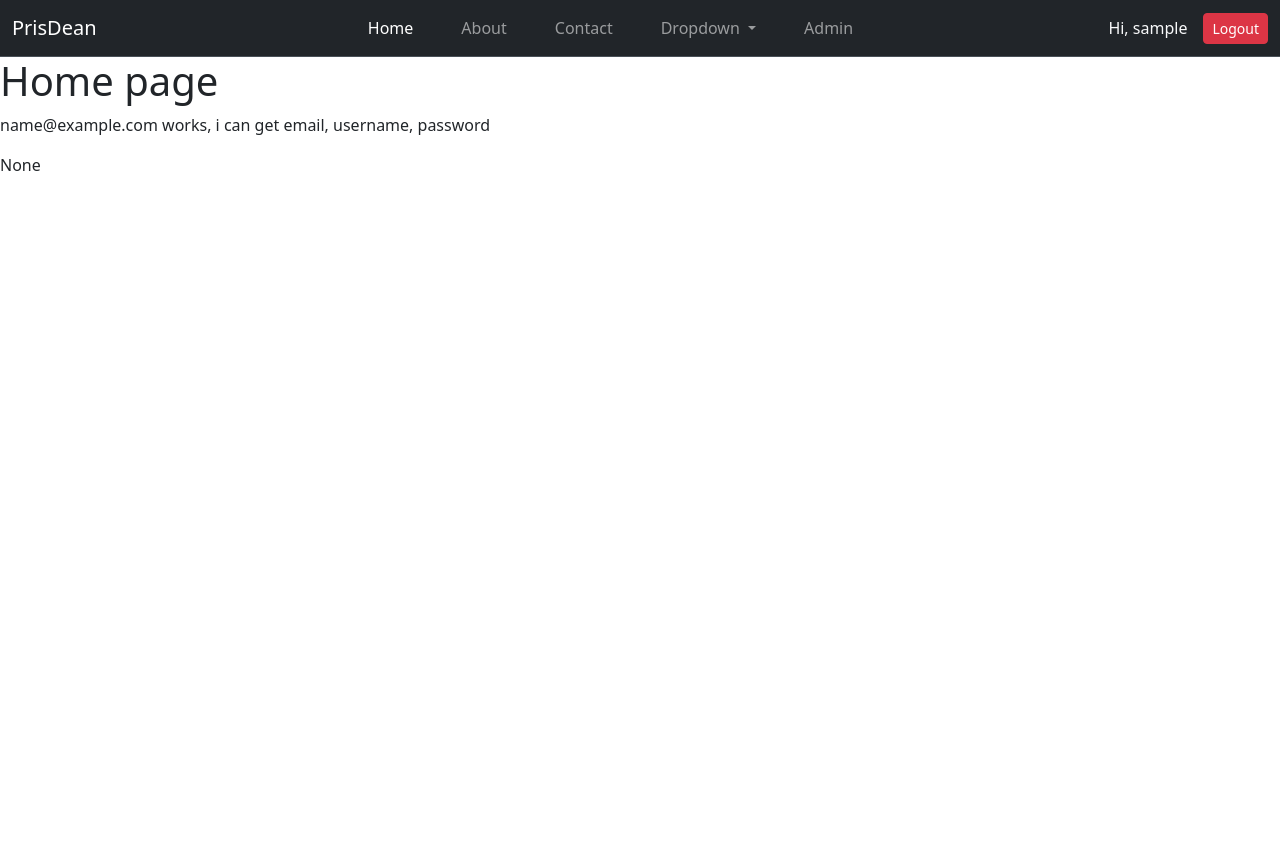
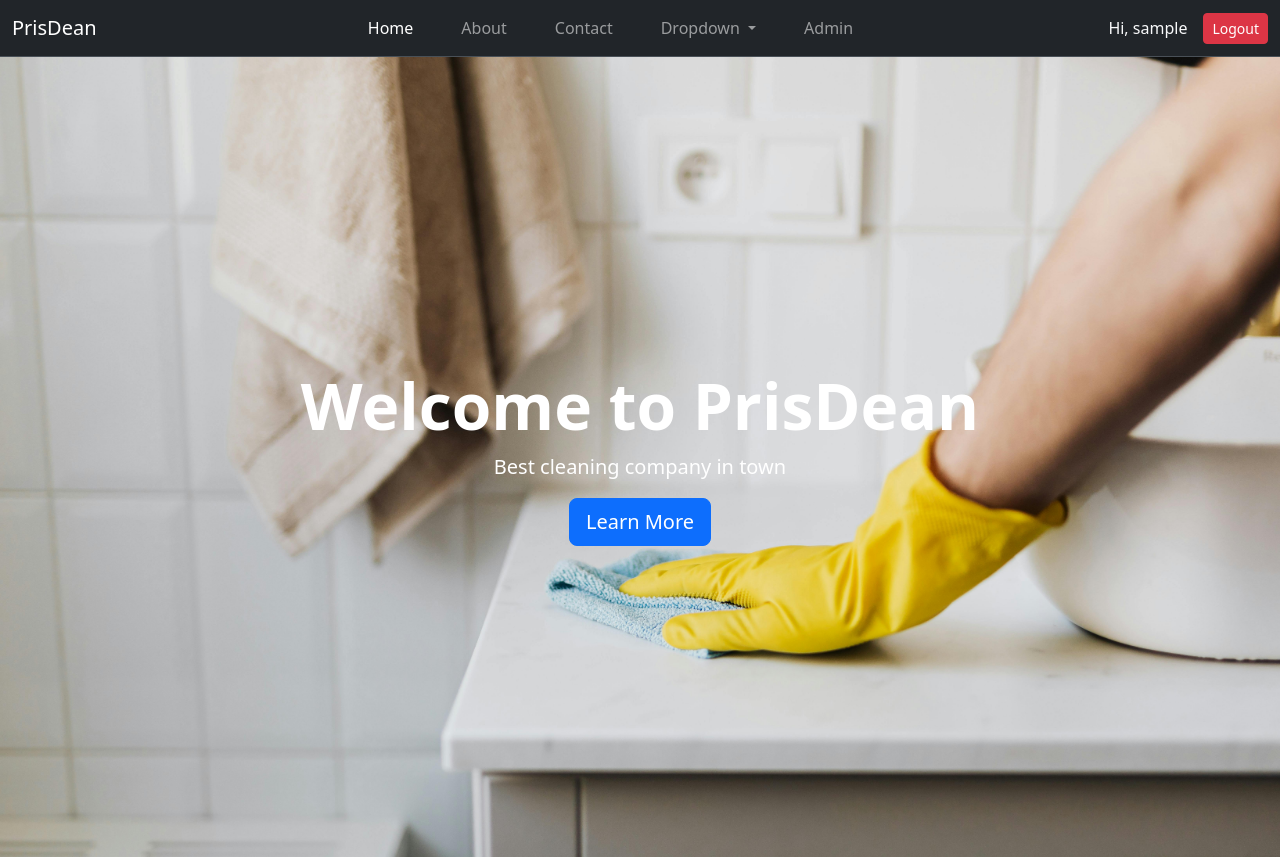
Before and after one commit to DeanoPHP/prisdean, a Django app: page / in a window 1280 px wide. Before the commit the page ends 171 px from the top, so only its background shows below. Run offline with Django 5.2, Linux system fonts and the light colour scheme; the visitor is signed in with stand-in values (Sample User, id 1); some libraries are stand-ins or nearby versions.

Commit message:
Add hero image background to home page

```diff
--- a/app/pages/templates/pages/index.html
+++ b/app/pages/templates/pages/index.html
@@ -1,6 +1,16 @@
 {% extends 'base.html' %}
+{% load static %}
 {% block content %}
-    <h1>Home page</h1>
-    <p>{{ user.profile.user.email }} works, i can get email, username, password</p>
-    <p>{{ user.postcode }}</p>
+<div class="container-fluid p-0">
+    <div class="d-flex align-items-center justify-content-center vh-100 text-white"
+        style="background: url('{% static 'img/hero.jpg' %}') center/cover no-repeat;">
+        <div class="text-center">
+            <h1 class="display-3 fw-bold">Welcome to PrisDean</h1>
+            <p class="lead">Best cleaning company in town</p>
+            <a href="#about" class="btn btn-primary btn-lg">Learn More</a>
+        </div>
+    </div>
+</div>
+
+
 {% endblock %}
--- a/app/userprofile/templates/userprofile/profile.html
+++ b/app/userprofile/templates/userprofile/profile.html
@@ -1,5 +1,7 @@
 {% extends 'base.html' %}
 {% block content %}
-    <p>hello {{ user.postcode }}</p>
-    <p>{{ profile.profile_picture }}</p>
+
+<p>hello {{ user.postcode }}</p>
+<p>{{ profile.profile_picture }}</p>
+
 {% endblock %}
```
Also changed, not shown: app/static/img/hero.jpg (added).
